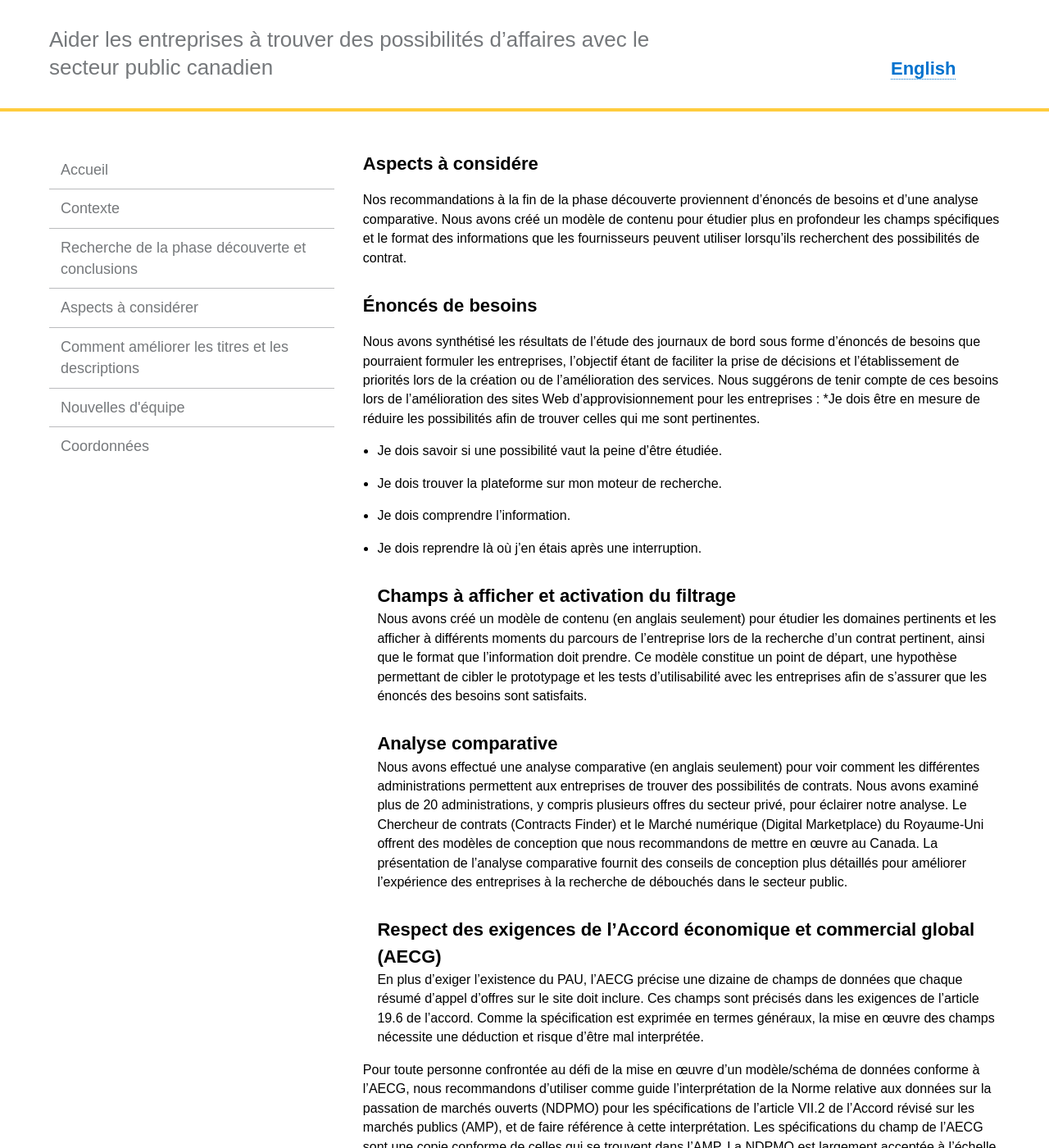
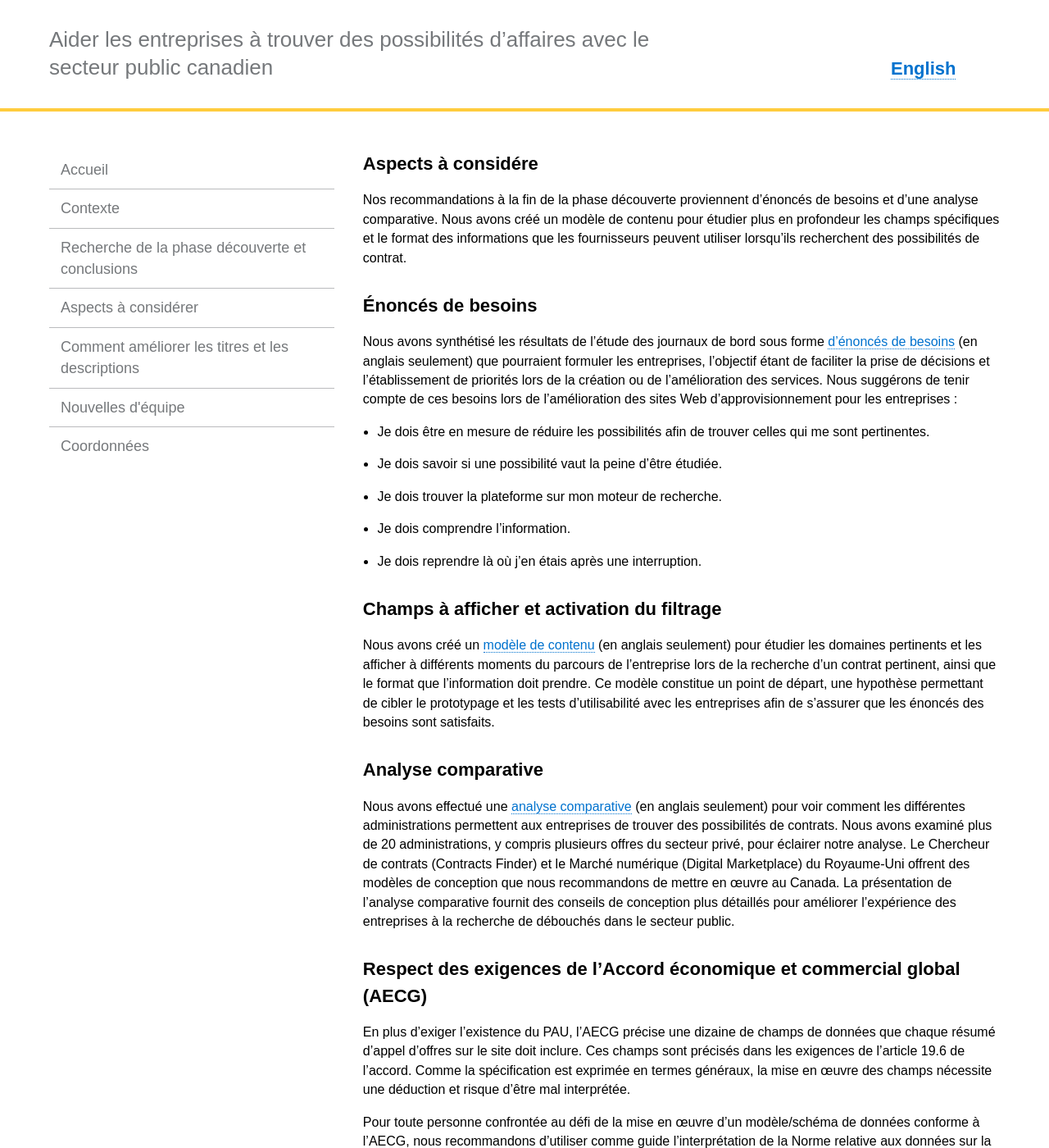
Before and after one commit to cds-snc/pspc-documentation, a Jekyll site: the page built from _pages/fr/aspects-a-considerer.md, in a window 1280 px wide and 1400 px high. Shown: the whole window at 82% size. Built offline with Jekyll 4.4.1, drawn with Linux system fonts in a browser that asks for light colours.

Commit message:
linking pdfs

```diff
--- a/_pages/fr/aspects-a-considerer.md
+++ b/_pages/fr/aspects-a-considerer.md
@@ -6,17 +6,19 @@ permalink: "/aspects-a-considerer/"
 trans_url: "/moving-forward/"
 ---
 Nos recommandations à la fin de la phase découverte proviennent d’énoncés de besoins et d’une analyse comparative. Nous avons créé un modèle de contenu pour étudier plus en profondeur les champs spécifiques et le format des informations que les fournisseurs peuvent utiliser lorsqu’ils recherchent des possibilités de contrat.
+
 ## Énoncés de besoins
-Nous avons synthétisé les résultats de l’étude des journaux de bord sous forme d’énoncés de besoins que pourraient formuler les entreprises, l’objectif étant de faciliter la prise de décisions et l’établissement de priorités lors de la création ou de l’amélioration des services. Nous suggérons de tenir compte de ces besoins lors de l’amélioration des sites Web d’approvisionnement pour les entreprises :
-*Je dois être en mesure de réduire les possibilités afin de trouver celles qui me sont pertinentes.
+Nous avons synthétisé les résultats de l’étude des journaux de bord sous forme [d’énoncés de besoins]({{ site.baseurl }}/assets/documents/Business-Needs-PSPC.pdf) (en anglais seulement) que pourraient formuler les entreprises, l’objectif étant de faciliter la prise de décisions et l’établissement de priorités lors de la création ou de l’amélioration des services. Nous suggérons de tenir compte de ces besoins lors de l’amélioration des sites Web d’approvisionnement pour les entreprises :
+* Je dois être en mesure de réduire les possibilités afin de trouver celles qui me sont pertinentes.
 * Je dois savoir si une possibilité vaut la peine d’être étudiée.
 * Je dois trouver la plateforme sur mon moteur de recherche.
 * Je dois comprendre l’information.
 * Je dois reprendre là où j’en étais après une interruption.
+
 ## Champs à afficher et activation du filtrage
-Nous avons créé un modèle de contenu (en anglais seulement) pour étudier les domaines pertinents et les afficher à différents moments du parcours de l’entreprise lors de la recherche d’un contrat pertinent, ainsi que le format que l’information doit prendre. Ce modèle constitue un point de départ, une hypothèse permettant de cibler le prototypage et les tests d’utilisabilité avec les entreprises afin de s’assurer que les énoncés des besoins sont satisfaits.
+Nous avons créé un [modèle de contenu]({{ site.baseurl }}/assets/documents/FieldsToInclude.pdf) (en anglais seulement) pour étudier les domaines pertinents et les afficher à différents moments du parcours de l’entreprise lors de la recherche d’un contrat pertinent, ainsi que le format que l’information doit prendre. Ce modèle constitue un point de départ, une hypothèse permettant de cibler le prototypage et les tests d’utilisabilité avec les entreprises afin de s’assurer que les énoncés des besoins sont satisfaits.
 ## Analyse comparative
-Nous avons effectué une analyse comparative (en anglais seulement) pour voir comment les différentes administrations permettent aux entreprises de trouver des possibilités de contrats. Nous avons examiné plus de 20 administrations, y compris plusieurs offres du secteur privé, pour éclairer notre analyse. Le Chercheur de contrats (Contracts Finder) et le Marché numérique (Digital Marketplace) du Royaume-Uni offrent des modèles de conception que nous recommandons de mettre en œuvre au Canada. La présentation de l’analyse comparative fournit des conseils de conception plus détaillés pour améliorer l’expérience des entreprises à la recherche de débouchés dans le secteur public.
+Nous avons effectué une [analyse comparative]({{ site.baseurl }}/assets/documents/ComparativeAnalysisPublic.pdf) (en anglais seulement) pour voir comment les différentes administrations permettent aux entreprises de trouver des possibilités de contrats. Nous avons examiné plus de 20 administrations, y compris plusieurs offres du secteur privé, pour éclairer notre analyse. Le Chercheur de contrats (Contracts Finder) et le Marché numérique (Digital Marketplace) du Royaume-Uni offrent des modèles de conception que nous recommandons de mettre en œuvre au Canada. La présentation de l’analyse comparative fournit des conseils de conception plus détaillés pour améliorer l’expérience des entreprises à la recherche de débouchés dans le secteur public.
 ## Respect des exigences de l’Accord économique et commercial global (AECG)
 En plus d’exiger l’existence du PAU, l’AECG précise une dizaine de champs de données que chaque résumé d’appel d’offres sur le site doit inclure. Ces champs sont précisés dans les exigences de l’article 19.6 de l’accord. Comme la spécification est exprimée en termes généraux, la mise en œuvre des champs nécessite une déduction et risque d’être mal interprétée.
 
```
